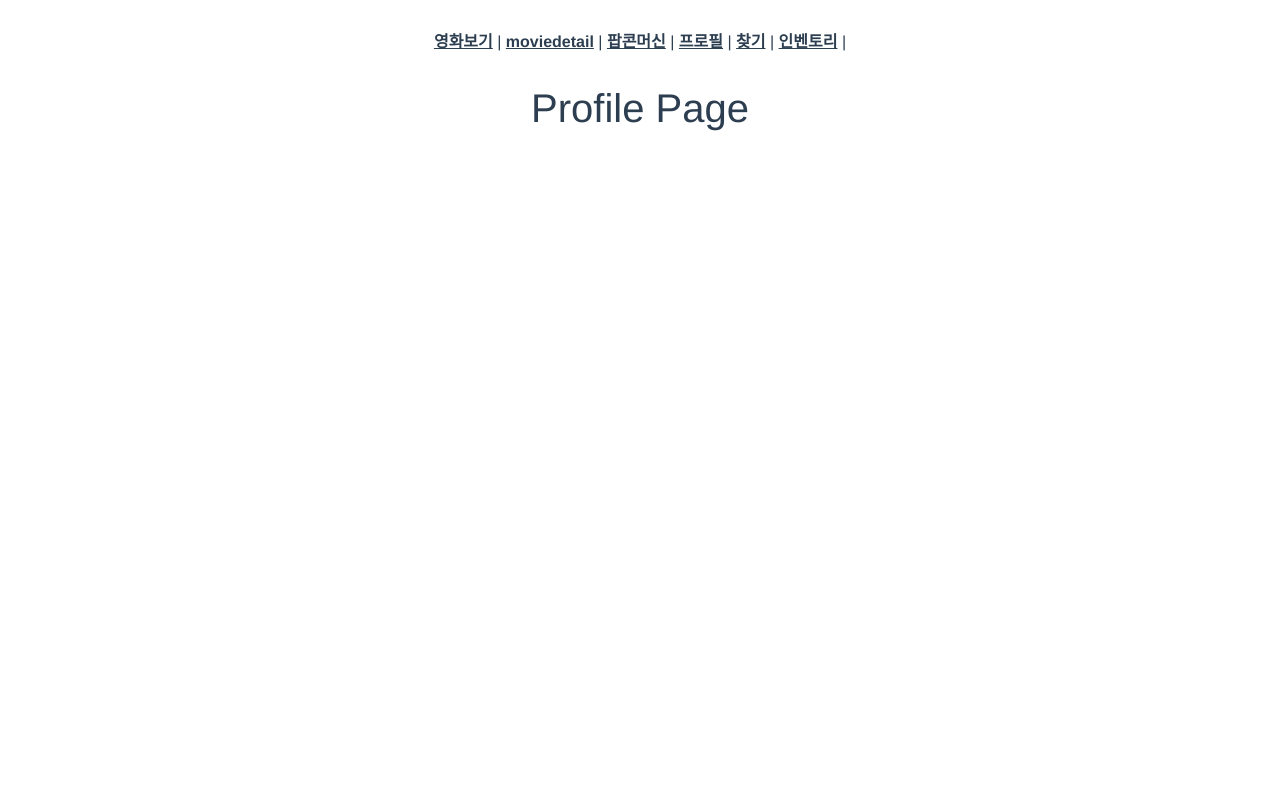
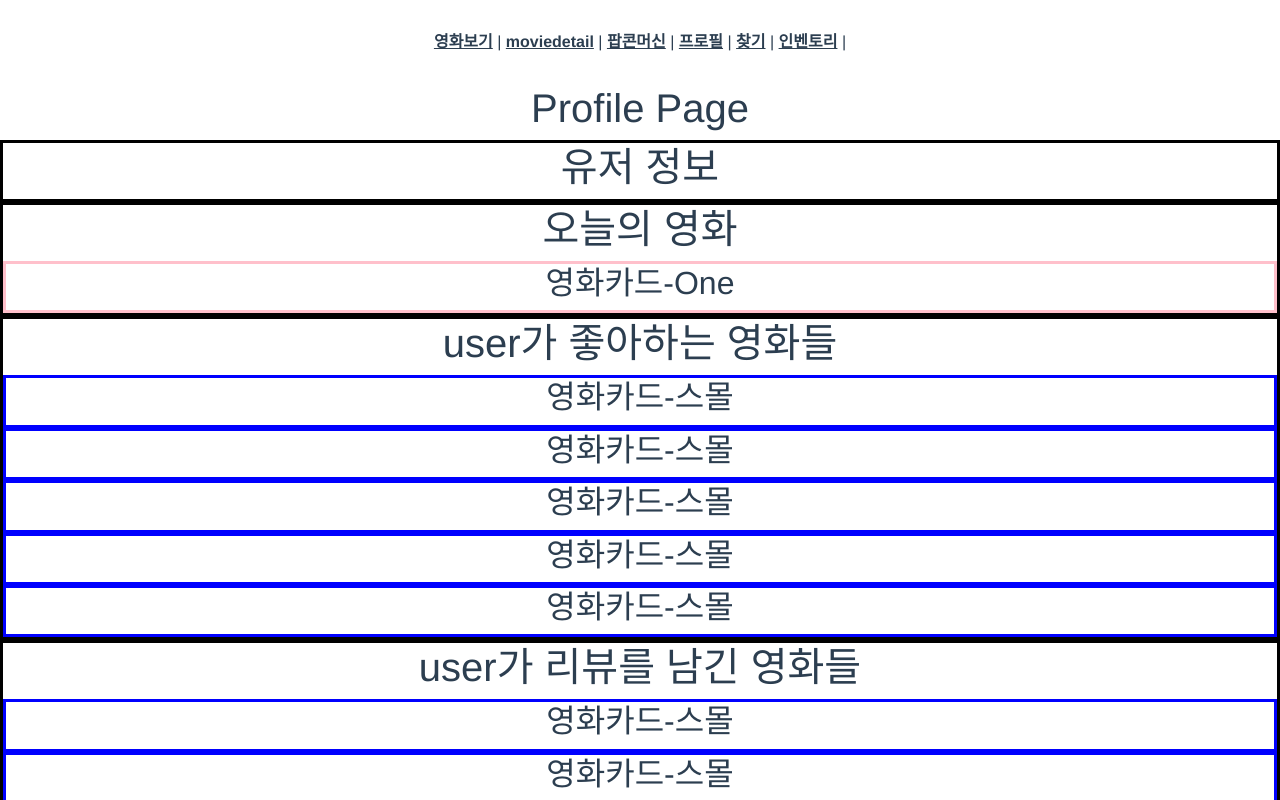
Before and after one commit to Alex-Redlich/WADAK, a Vue app in the folder final_pjt_front/: page /profile/1 in a window 1280 px wide. Shown: the top 800 px of the page. Built offline with nearby package versions, Linux system fonts and the light colour scheme.

Commit message:
스켈레톤코드구현__Profile*__프로필페이지 스켈레톤 코드 구현, 컴포넌트 간 연결

```diff
--- /dev/null
+++ b/final_pjt_front/src/components/Profile/LikeMovies.vue
@@ -0,0 +1,22 @@
+<template>
+  <div class="LikeMovies">
+    <div style="border: solid black">
+      <h1>user가 좋아하는 영화들</h1>
+      <div v-for="card in 5" :key="card">
+        <MovieCardSmall />
+      </div>
+    </div>
+  </div>
+</template>
+
+<script>
+import MovieCardSmall from "@/components/Profile/MovieCardSmall"
+export default {
+  name: "LikeMovies",
+  components: {
+    MovieCardSmall,
+  },
+}
+</script>
+
+<style></style>
--- /dev/null
+++ b/final_pjt_front/src/components/Profile/MovieCardOne.vue
@@ -0,0 +1,15 @@
+<template>
+  <div class="MovieCardOne">
+    <div style="border: solid pink">
+      <h2>영화카드-One</h2>
+    </div>
+  </div>
+</template>
+
+<script>
+export default {
+  name: "MovieCardOne",
+}
+</script>
+
+<style></style>
--- /dev/null
+++ b/final_pjt_front/src/components/Profile/MovieCardSmall.vue
@@ -0,0 +1,15 @@
+<template>
+  <div class="MovieCardSmall">
+    <div style="border: solid blue">
+      <h2>영화카드-스몰</h2>
+    </div>
+  </div>
+</template>
+
+<script>
+export default {
+  name: "MovieCardSmall",
+}
+</script>
+
+<style></style>
--- /dev/null
+++ b/final_pjt_front/src/components/Profile/ReviewMovies.vue
@@ -0,0 +1,22 @@
+<template>
+  <div class="ReviewMovies">
+    <div style="border: solid black">
+      <h1>user가 리뷰를 남긴 영화들</h1>
+      <div v-for="card in 5" :key="card">
+        <MovieCardSmall />
+      </div>
+    </div>
+  </div>
+</template>
+
+<script>
+import MovieCardSmall from "@/components/Profile/MovieCardSmall"
+export default {
+  name: "ReviewMovies",
+  components: {
+    MovieCardSmall,
+  },
+}
+</script>
+
+<style></style>
--- /dev/null
+++ b/final_pjt_front/src/components/Profile/TodayMovie.vue
@@ -0,0 +1,20 @@
+<template>
+  <div class="TodayMovie">
+    <div style="border: solid black">
+      <h1>오늘의 영화</h1>
+      <MovieCardOne />
+    </div>
+  </div>
+</template>
+
+<script>
+import MovieCardOne from "@/components/Profile/MovieCardOne"
+export default {
+  name: "TodayMovie",
+  components: {
+    MovieCardOne,
+  },
+}
+</script>
+
+<style></style>
--- /dev/null
+++ b/final_pjt_front/src/components/Profile/UserInfo.vue
@@ -0,0 +1,16 @@
+<template>
+  <div class="UserInfo">
+    <div style="border: solid black">
+      <h1>유저 정보</h1>
+    </div>
+  </div>
+</template>
+
+<script>
+export default {
+  name: "UserInfo",
+  components: {},
+}
+</script>
+
+<style></style>
--- a/final_pjt_front/src/views/ProfileView.vue
+++ b/final_pjt_front/src/views/ProfileView.vue
@@ -1,12 +1,25 @@
 <template>
   <div class="ProfileView">
     <h1>Profile Page</h1>
+    <UserInfo />
+    <TodayMovie />
+    <LikeMovies />
+    <ReviewMovies />
   </div>
 </template>
 
 <script>
+import UserInfo from "@/components/Profile/UserInfo"
+import TodayMovie from "@/components/Profile/TodayMovie"
+import LikeMovies from "@/components/Profile/LikeMovies"
+import ReviewMovies from "@/components/Profile/ReviewMovies"
 export default {
   name: "ProfileView",
-  components: {},
+  components: {
+    UserInfo,
+    TodayMovie,
+    LikeMovies,
+    ReviewMovies,
+  },
 }
 </script>
```
Also changed, not shown: final_pjt_front/src/components/Profile/LoginForm.vue (added, +16 -0 lines), final_pjt_front/src/components/Profile/SignupForm.vue (added, +16 -0 lines), final_pjt_front/src/components/Profile/UpdateForm.vue (added, +16 -0 lines).
